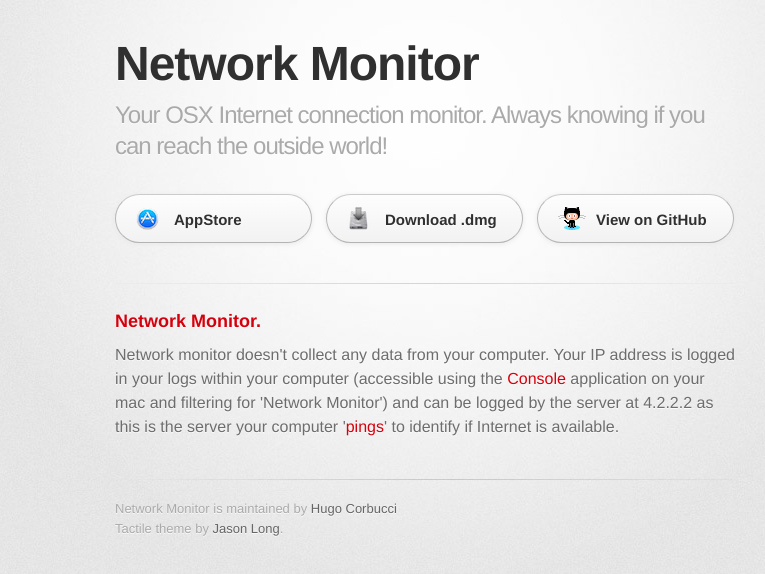
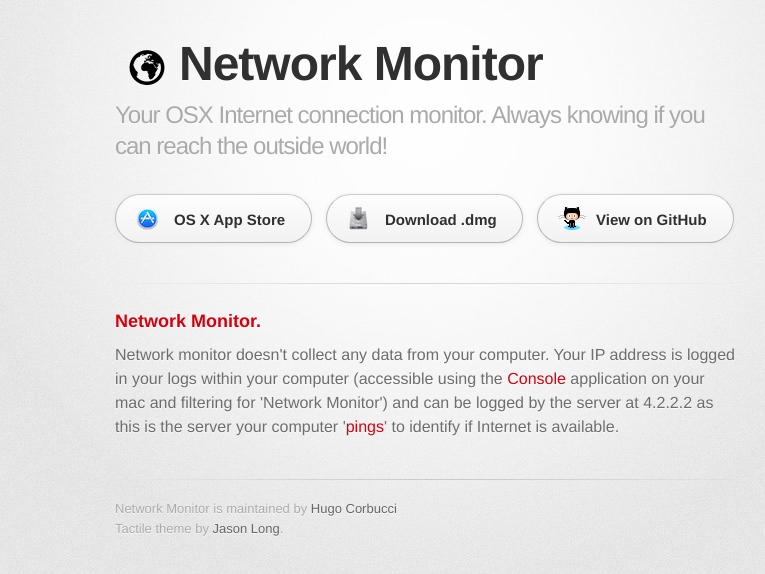
Before and after one commit to hugocorbucci/network-monitor, a plain HTML site: page privacy.html in a window 1280 px wide. Shown: the whole page, without its empty margins (215-980 px from the left). Drawn offline with Linux system fonts and the light colour scheme; a web font is replaced by a local one.

Commit message:
Synchronizing header to other pags

```diff
--- a/privacy.html
+++ b/privacy.html
@@ -18,12 +18,12 @@
       <div class="inner">
 
         <header>
-          <h1>Network Monitor</h1>
+          <h1><a href="index.html"><img src="images/networkmonitor-icon.png" alt="Network Monitor" class='logo'/>Network Monitor</a></h1>
           <h2>Your OSX Internet connection monitor. Always knowing if you can reach the outside world!</h2>
         </header>
 
         <section id="downloads" class="clearfix">
-          <a href="itms-apps://itunes.com/apps/networkmonitor" id="download-appstore" class="button"><span>AppStore</span></a>
+          <a href="itms-apps://itunes.com/apps/networkmonitor" id="download-appstore" class="button"><span>OS X App Store</span></a>
           <a href="https://download.hugocorbucci.com/projects/network-monitor/Network Monitor.dmg" id="download-dmg" class="button"><span>Download .dmg</span></a>
           <a href="https://github.com/hugocorbucci/network-monitor" id="view-on-github" class="button"><span>View on GitHub</span></a>
         </section>
```
Also changed, not shown: support.html (+2 -2 lines).
